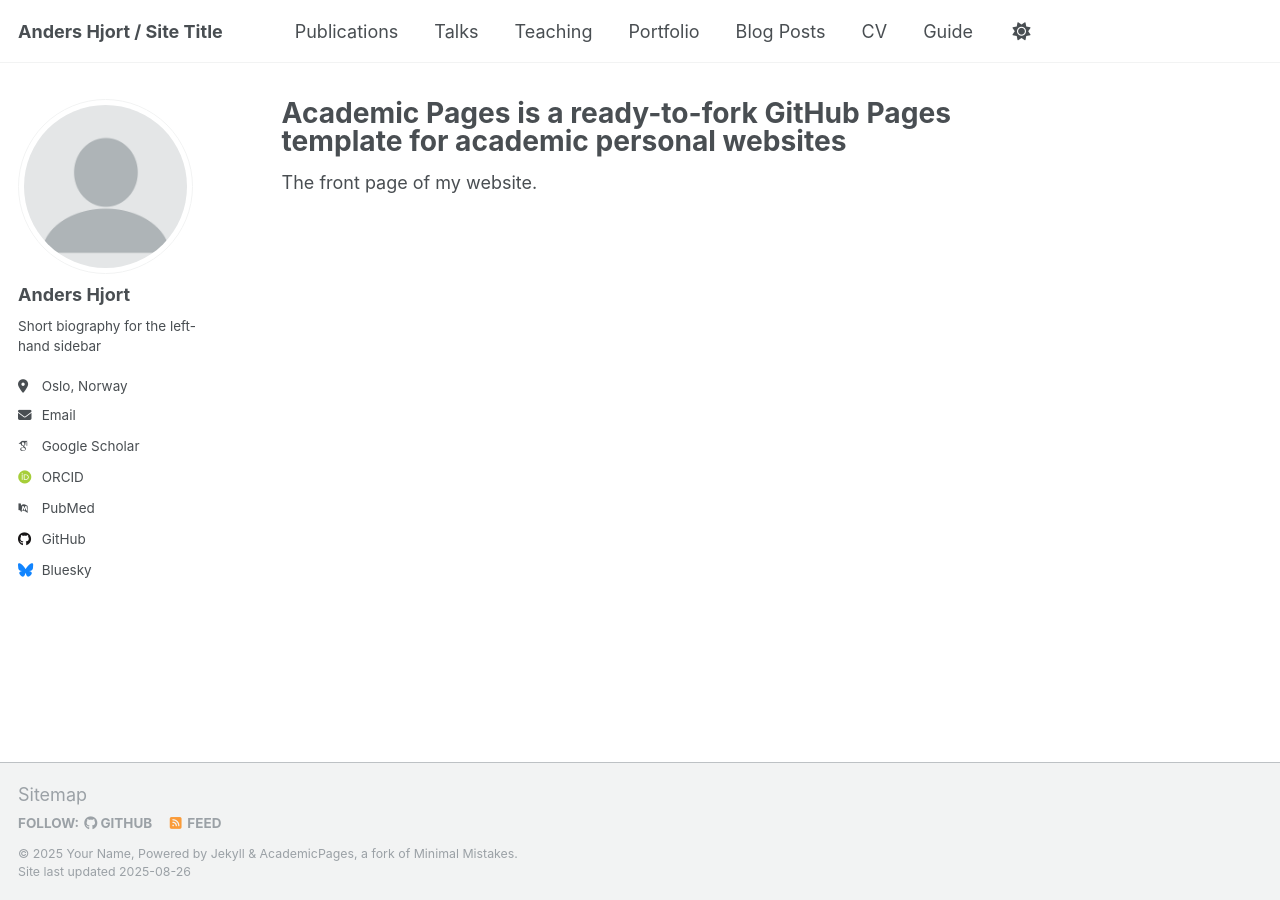
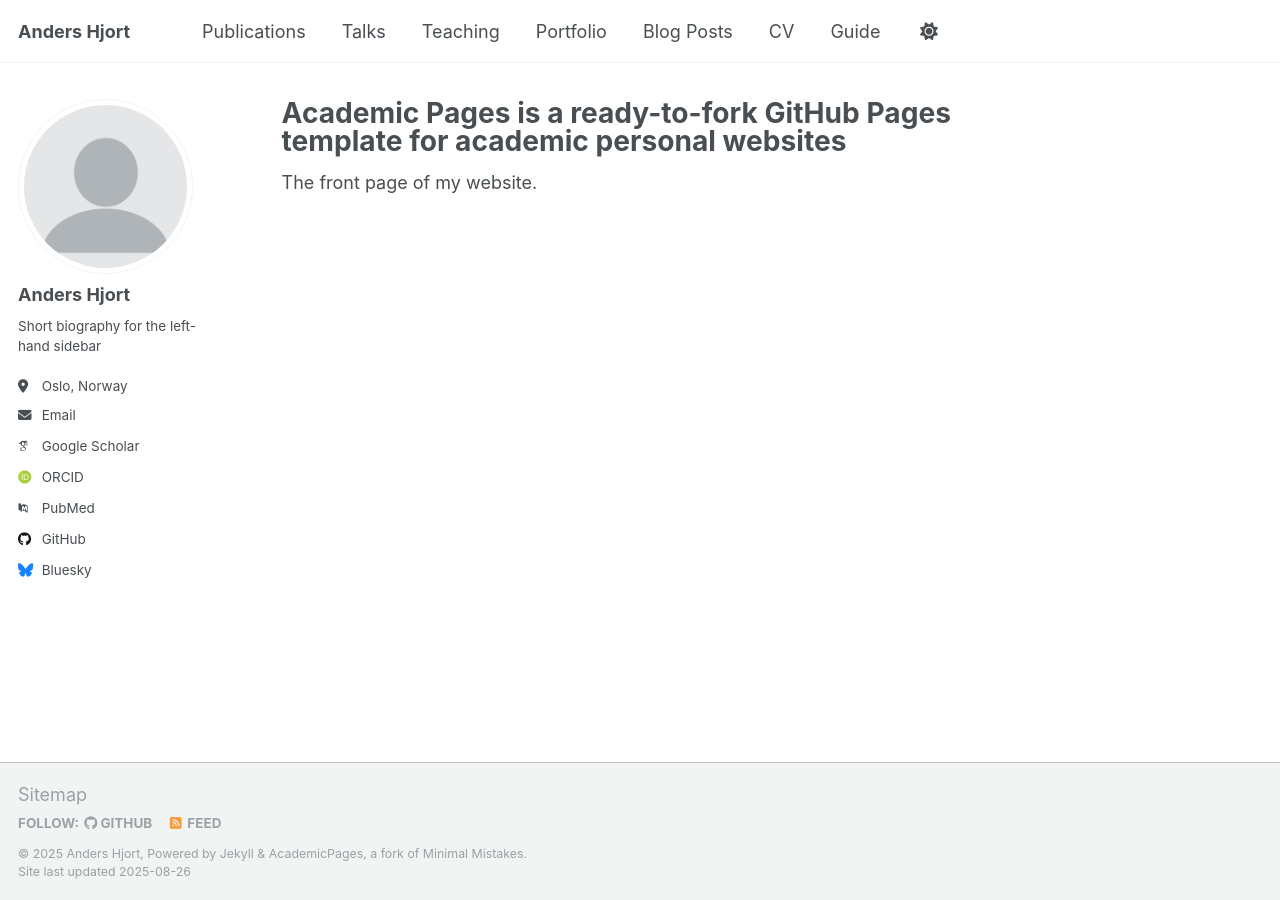
Before and after one commit to adhjort/adhjort.github.io, a Jekyll site: the page built from _pages/about.md, in a window 1280 px wide. Built offline with Jekyll 4.4.1, drawn with Linux system fonts in a browser that asks for light colours; some web fonts are replaced; a script that is not in the unit is left out.

Commit message:
Update _config.yml

```diff
--- a/_config.yml
+++ b/_config.yml
@@ -9,9 +9,9 @@
 # Basic Site Settings
 locale                   : "en-US"
 site_theme               : "default"
-title                    : "Anders Hjort / Site Title"
+title                    : "Anders Hjort"
 title_separator          : "-"
-name                     : &name "Your Name"
+name                     : &name "Anders Hjort"
 description              : &description "personal description"
 url                      : https://adhjort.github.io # the base hostname & protocol for your site e.g. "https://[your GitHub username].github.io" or if you already have some other page hosted on Github then use "https://[your GitHub username].github.io/[Your Repo Name]"
 baseurl                  : "" # the subpath of your site, e.g. "/blog"
```
